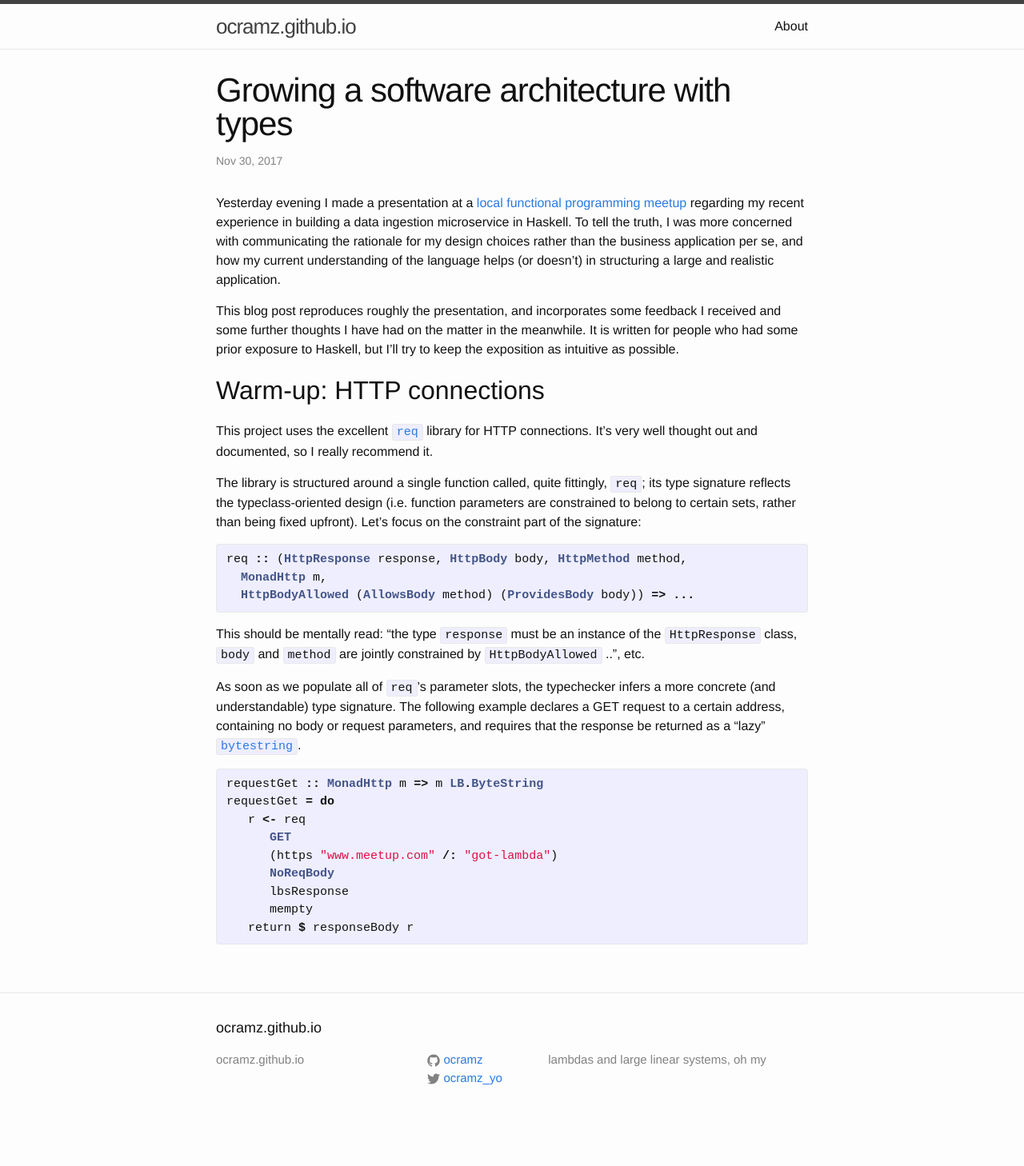
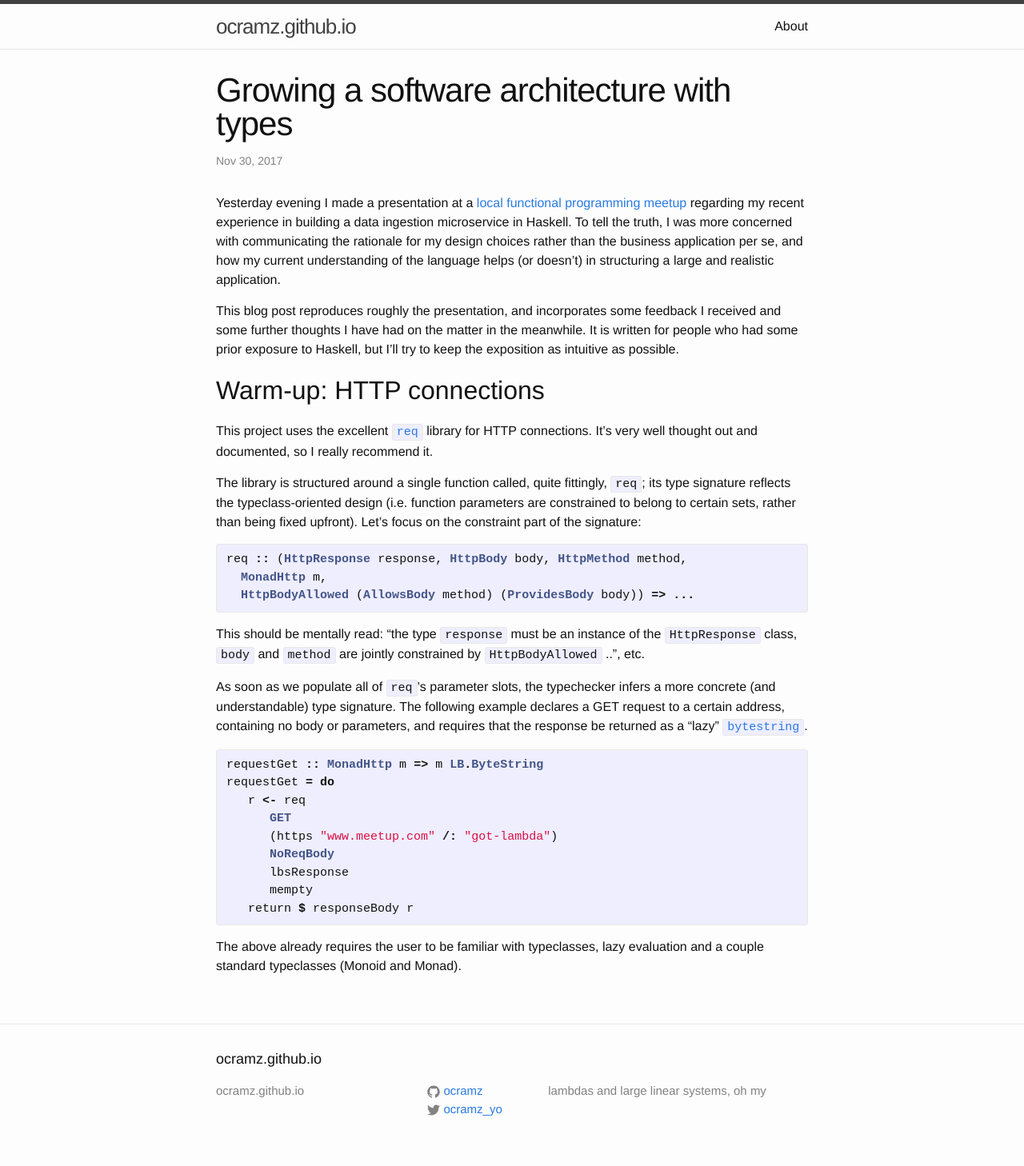
Before and after one commit to ocramz/ocramz.github.io, a Jekyll site: the page built from _posts/2017-11-30-growing-software-architecture.markdown, in a window 1280 px wide. Shown: the whole page at 80% size. Built offline with Jekyll 4.4.1, drawn with Linux system fonts in a browser that asks for light colours; before the commit the page ends 1419 px from its top, so only the background shows below that.

Commit message:
blog update

```diff
--- a/_posts/2017-11-30-growing-software-architecture.markdown
+++ b/_posts/2017-11-30-growing-software-architecture.markdown
@@ -27,7 +27,7 @@ req :: (HttpResponse response, HttpBody body, HttpMethod method,
 
 This should be mentally read: "the type `response` must be an instance of the `HttpResponse` class, `body` and `method` are jointly constrained by `HttpBodyAllowed` ..", etc.
 
-As soon as we populate all of `req`'s parameter slots, the typechecker infers a more concrete (and understandable) type signature. The following example declares a GET request to a certain address, containing no body or request parameters, and requires that the response be returned as a "lazy" [`bytestring`](http://hackage.haskell.org/packages/bytestring).
+As soon as we populate all of `req`'s parameter slots, the typechecker infers a more concrete (and understandable) type signature. The following example declares a GET request to a certain address, containing no body or parameters, and requires that the response be returned as a "lazy" [`bytestring`](http://hackage.haskell.org/packages/bytestring).
 
 
 {% highlight haskell %}
@@ -42,6 +42,8 @@ requestGet = do
    return $ responseBody r
 {% endhighlight %}
 
+The above already requires the user to be familiar with typeclasses, lazy evaluation and a couple standard typeclasses (Monoid and Monad).
+
 
 
 
```
Also changed, not shown: 2 other files.
